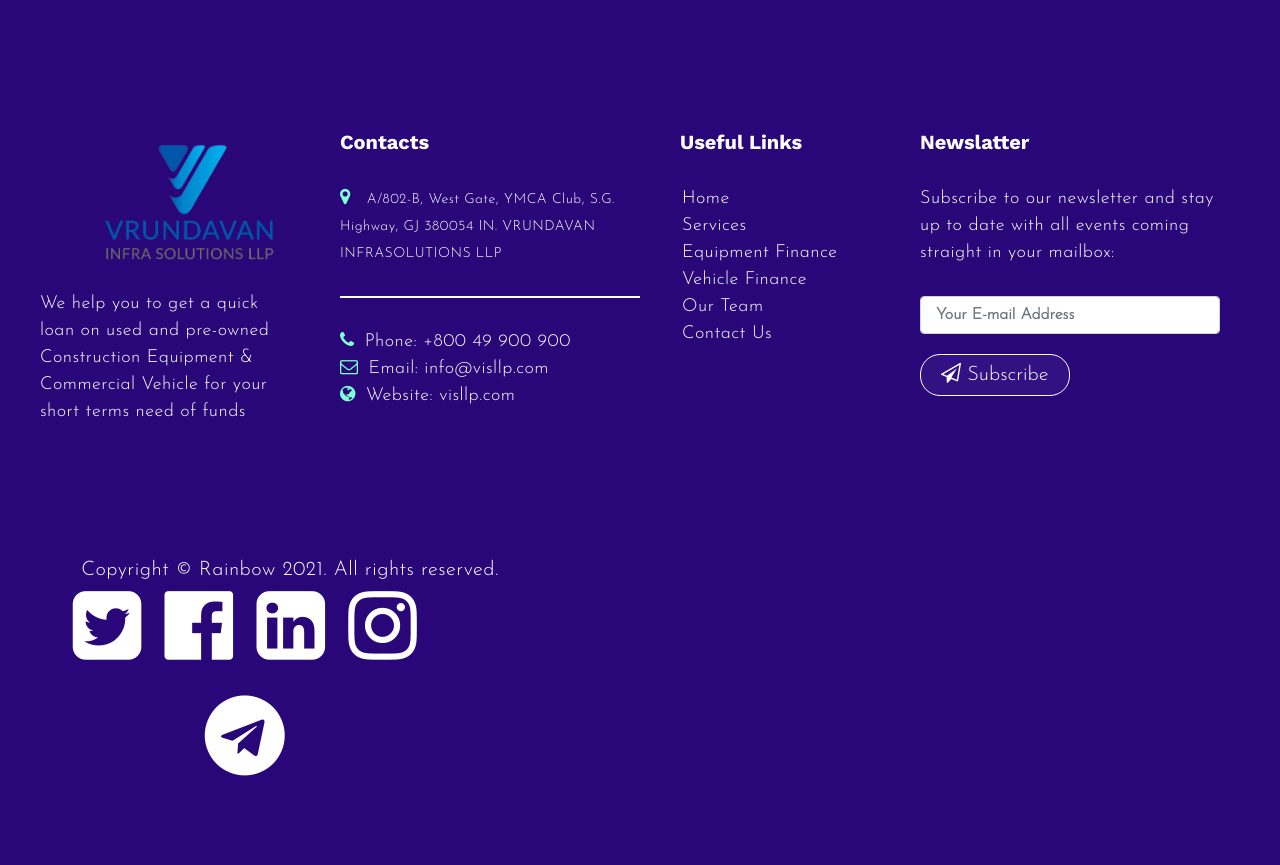
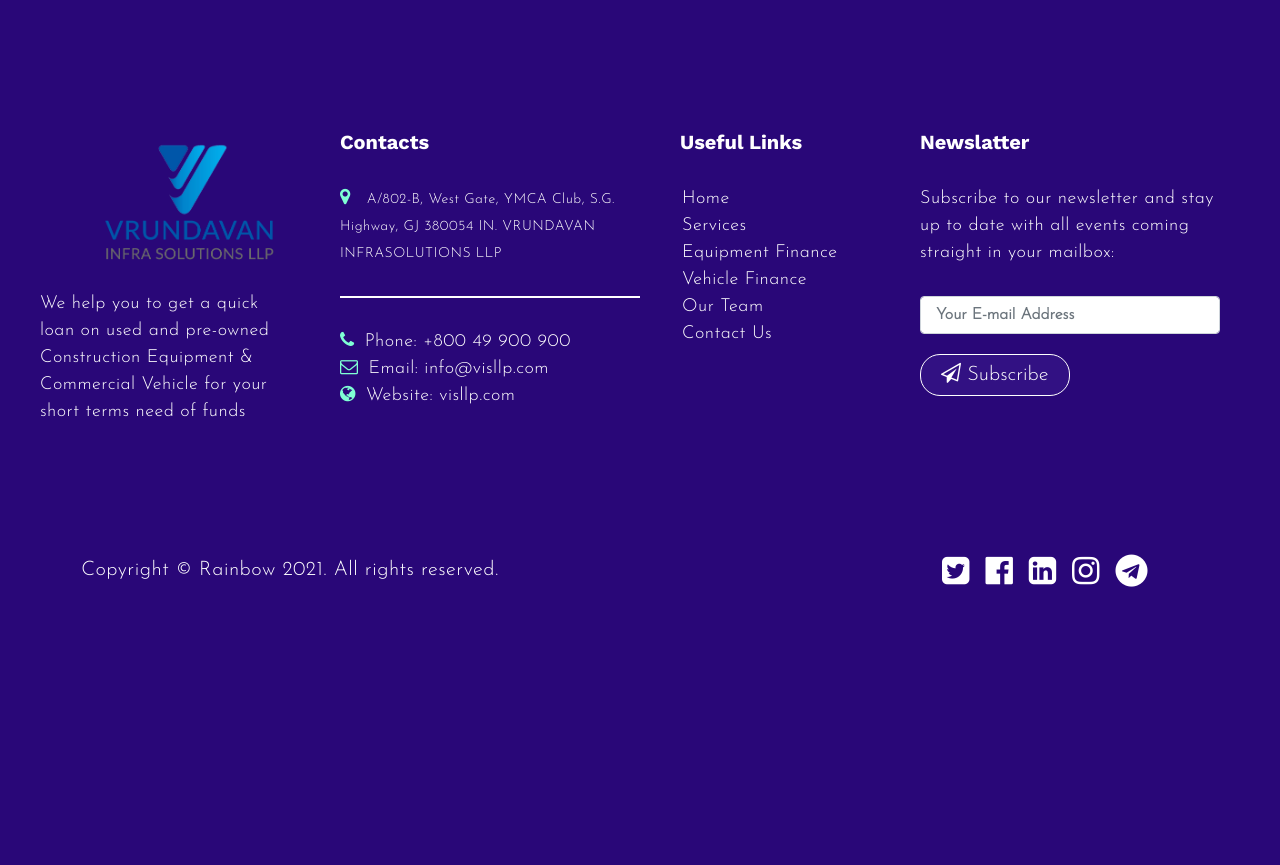
Before and after one commit to Vishvesh-Codehunt/visllp, a Flask app: page /contact in a window 1280 px wide. Shown: the part 1712-2577 px from the top of the page. After the commit the page ends 2299 px from the top, so only its background shows below. Run offline with Flask 2, Linux system fonts and the light colour scheme; some libraries are stand-ins or nearby versions; some web fonts are replaced.

Commit message:
last commit

```diff
--- a/templates/contact.html
+++ b/templates/contact.html
@@ -18,14 +18,7 @@
     .verticalLine {
         border-left: thick solid #0058ab;
 }
-.social-icons{
-    font-size:40px;
-    color:white;
-    margin-right:20px;
-}
-.social-icons:hover{
-    color:#0058ab;
-}
+
 
 h3{
     font-size:25px;
```
